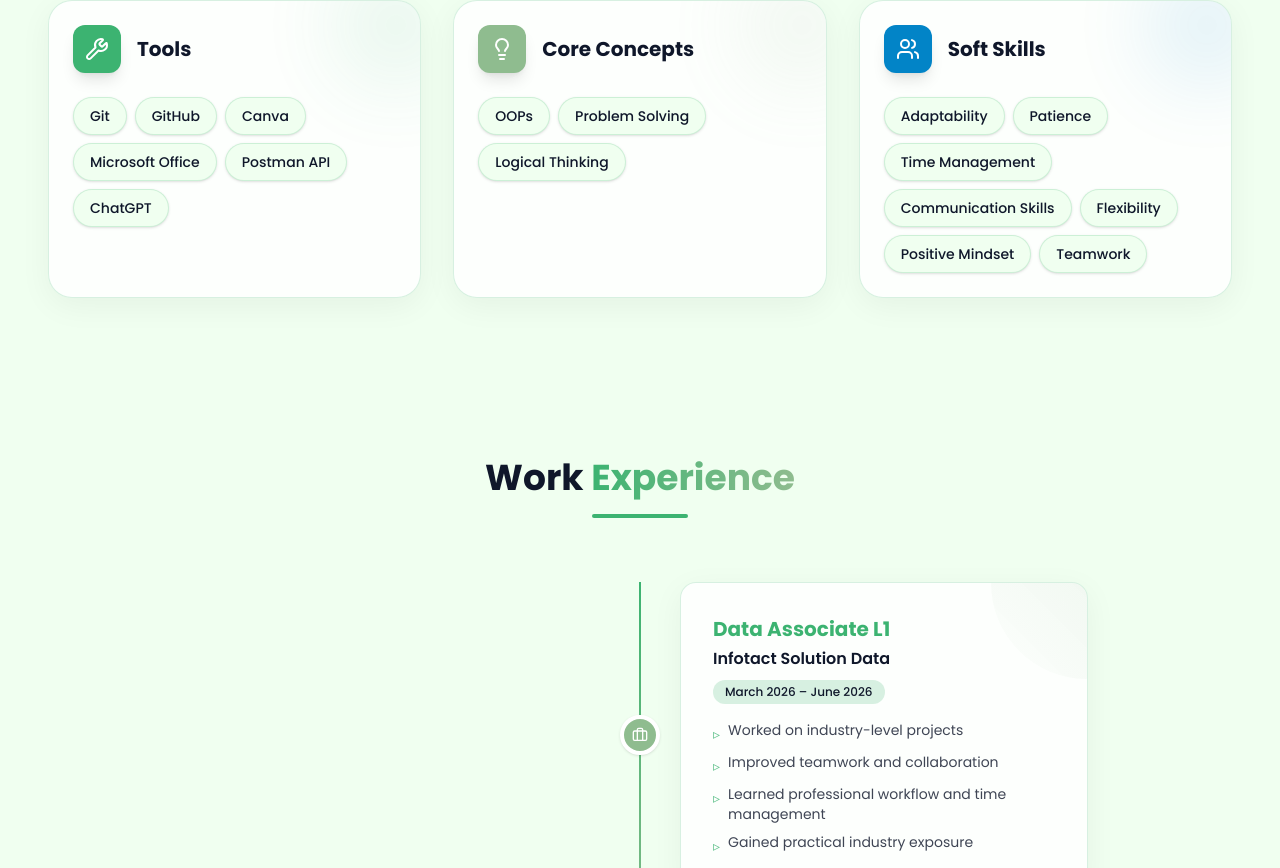
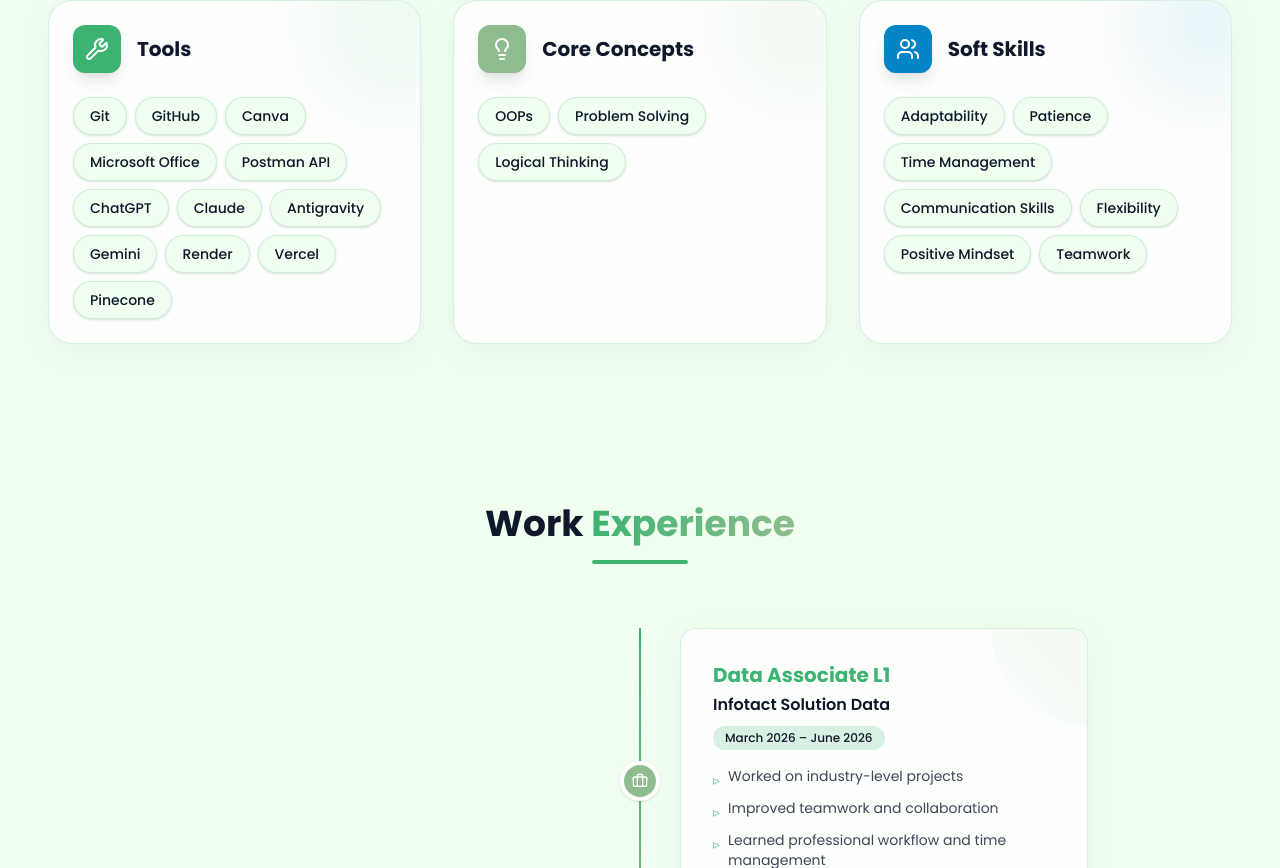
Before and after one commit to ezhil-kumaran-27/My-Portfolio, a React (Vite) app: page / in a window 1280 px wide. Shown: the part 2732-3600 px from the top of the page. Built offline with nearby package versions, Linux system fonts and the light colour scheme.

Commit message:
resume were updated and tools section updated

```diff
--- a/src/components/HeroSection.jsx
+++ b/src/components/HeroSection.jsx
@@ -45,7 +45,7 @@ const HeroSection = () => {
               <a href="#projects" className="px-8 py-3 bg-[var(--color-primary)] text-white rounded-full font-medium hover:opacity-90 transition-opacity flex items-center gap-2 shadow-lg">
                 View Projects <ArrowRight size={18} />
               </a>
-              <a href="/Ezhilkumaran Resume.pdf" download="Ezhilkumaran_Resume.pdf" target="_blank" rel="noopener noreferrer" className="px-8 py-3 glass rounded-full font-medium hover:bg-[var(--border-color)] transition-colors flex items-center gap-2">
+              <a href="/Ezhilkumaran_M_Resume.pdf" download="Ezhilkumaran_M_Resume.pdf" target="_blank" rel="noopener noreferrer" className="px-8 py-3 glass rounded-full font-medium hover:bg-[var(--border-color)] transition-colors flex items-center gap-2">
                 Download Resume <Download size={18} />
               </a>
             </div>
--- a/src/constants.js
+++ b/src/constants.js
@@ -46,7 +46,7 @@ export const PORTFOLIO_DATA = {
     programming: ["C", "C++", "Python"],
     frameworks: ["HTML5", "CSS3", "Flask", "REST APIs"],
     database: ["PostgreSQL"],
-    tools: ["Git", "GitHub", "Canva", "Microsoft Office", "Postman API", "ChatGPT"],
+    tools: ["Git", "GitHub", "Canva", "Microsoft Office", "Postman API", "ChatGPT", "Claude", "Antigravity", "Gemini", "Render", "Vercel", "Pinecone"],
     coreConcepts: ["OOPs", "Problem Solving", "Logical Thinking"],
     softSkills: ["Adaptability", "Patience", "Time Management", "Communication Skills", "Flexibility", "Positive Mindset", "Teamwork"]
   },
```
Also changed, not shown: 1 other file (tests, documents, lock files or other folders).
